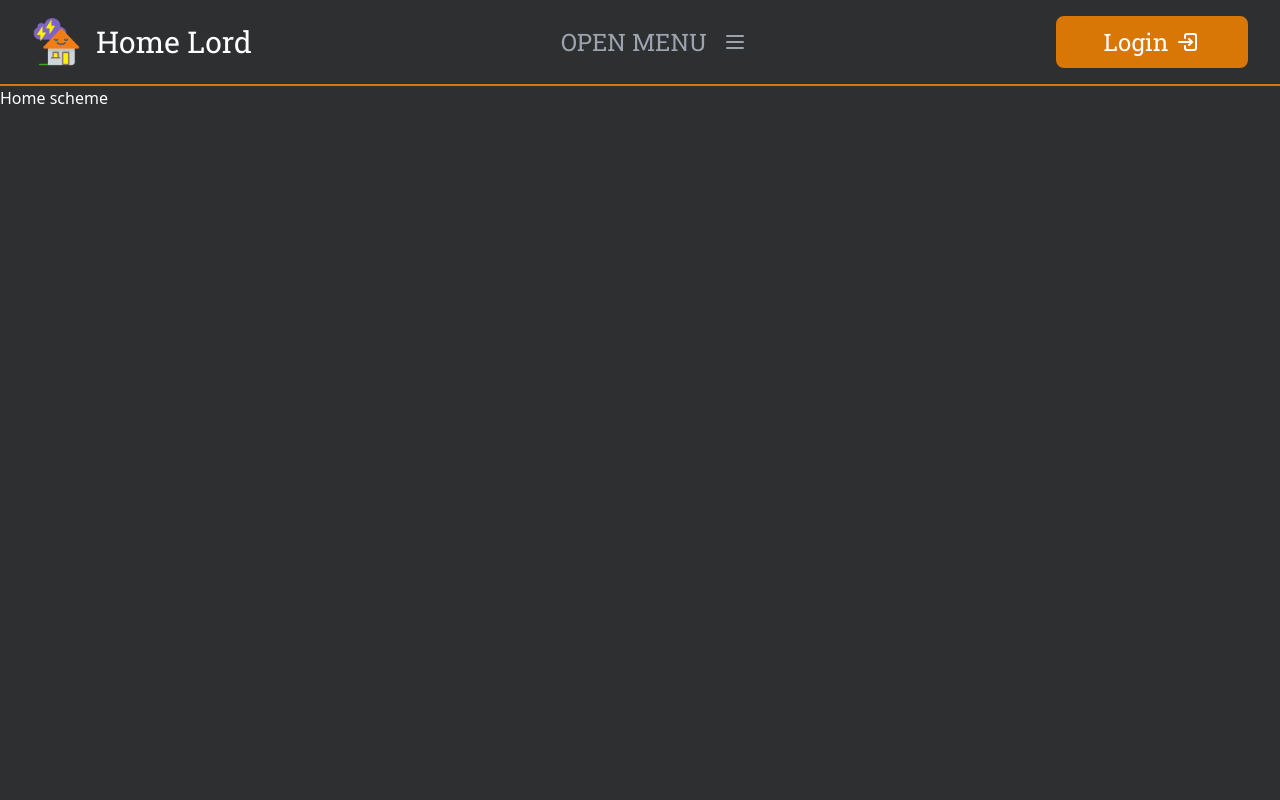
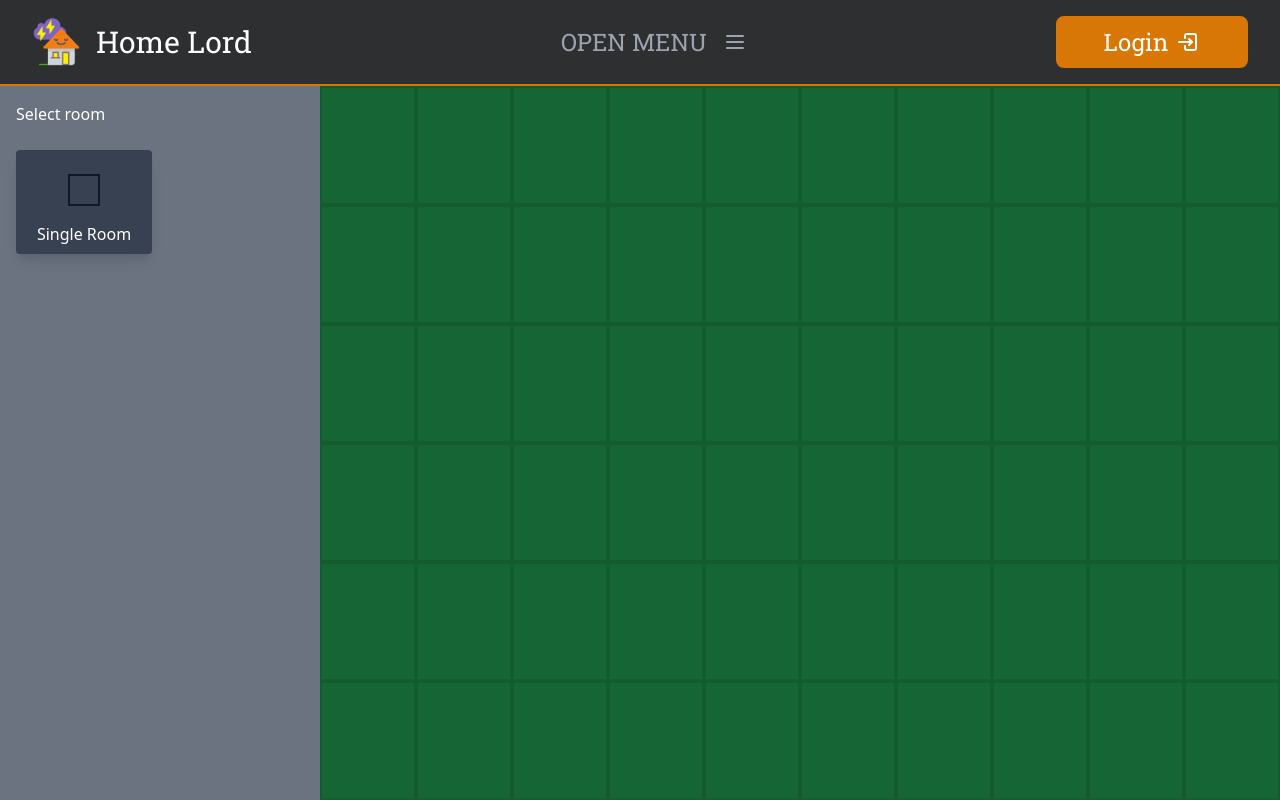
Before and after one commit to localhost-2137/frontend-coding-night-23, a React (Vite) app: page /home-scheme in a window 1280 px wide. Built offline with nearby package versions, Linux system fonts and the light colour scheme.

Commit message:
create basics for home-scheme

```diff
--- a/src/App.tsx
+++ b/src/App.tsx
@@ -6,6 +6,7 @@ import Header from "./Layout/Header";
 import Login from "./Pages/Auth/Login";
 import Register from "./Pages/Auth/Register";
 import Home from "./Pages/Home/Home";
+import HomeScheme from "./Pages/HomeScheme/HomeScheme.tsx";
 
 export default function App() {
     const element = useRoutes([
@@ -19,7 +20,7 @@ export default function App() {
                 },
                 {
                     path: "/home-scheme",
-                    element: <h1>Home scheme</h1>,
+                    element: <HomeScheme/>,
                 },
                 {
                     path: "/devices",
--- /dev/null
+++ b/src/Pages/HomeScheme/Components/GridRoom.tsx
@@ -0,0 +1,15 @@
+interface GridRoomProps {
+    id: number;
+    title: string;
+}
+
+export default function GridRoom({id, title}: GridRoomProps) {
+
+    // TODO: fetch room data from API
+
+    return (
+        <div className="w-full h-full border-4 border-black flex justify-center items-center text-white">
+            <h3>{title}</h3>
+        </div>
+    )
+}
--- /dev/null
+++ b/src/Pages/HomeScheme/Components/GridSquare.tsx
@@ -0,0 +1,13 @@
+interface GridSquareProps {
+    posX: number;
+    posY: number;
+    onClick?: () => void;
+}
+
+export default function GridSquare({onClick}: GridSquareProps) {
+    return (
+        <div onClick={onClick} className={"w-full h-full border-2 border-black opacity-10 cursor-pointer"}>
+
+        </div>
+    )
+}
--- /dev/null
+++ b/src/Pages/HomeScheme/Components/RoomBox.tsx
@@ -0,0 +1,15 @@
+interface RoomBoxProps {
+    title: string;
+}
+
+export default function RoomBox({title}: RoomBoxProps) {
+
+    return (
+        <div className="flex flex-col items-center bg-gray-700 py-2 rounded shadow-lg hover:cursor-pointer">
+            <div className="p-4 w-full">
+                <div className=" mx-auto border-2 border-gray-900 w-8 h-8"></div>
+            </div>
+            <p className="text-white">{title}</p>
+        </div>
+    )
+}
--- /dev/null
+++ b/src/Pages/HomeScheme/HomeScheme.tsx
@@ -0,0 +1,75 @@
+import {useState} from "react";
+import {motion, useIsPresent} from "framer-motion";
+import RoomBox from "./Components/RoomBox.tsx";
+import GridSquare from "./Components/GridSquare.tsx";
+import GridRoom from "./Components/GridRoom.tsx";
+
+interface SelectedRoom {
+    id: number;
+    title: string;
+}
+
+interface Square {
+    id: number;
+    posX: number;
+    posY: number;
+    room: SelectedRoom | null;
+}
+
+export default function HomeScheme() {
+
+    const isPresent = useIsPresent();
+
+    let selectedRoom: SelectedRoom = {
+        id: 1,
+        title: "Single Room",
+    }
+
+    const staticSquares: Square[] = []
+    for (let i = 0; i < 60; i++) {
+        staticSquares.push({
+            id: i,
+            posX: i % 10,
+            posY: Math.floor(i / 10),
+            room: null
+        })
+    }
+
+    const [squares, setSquares] = useState<Square[]>([...staticSquares])
+
+    return (
+        <div className="w-full flex h-full">
+            <div className="w-[25%] bg-gray-500 h-full px-4 py-4">
+                <h2>Select room</h2>
+                <div className="grid grid-cols-2 gap-4 py-6">
+                    <RoomBox title="Single Room"/>
+                </div>
+            </div>
+            <div className="w-[75%] bg-green-800 grid grid-cols-10">
+                {squares.length && squares.map(square => {
+                    return (
+                        square.room ? <GridRoom id={square.room.id} title={square.room.title}/> :
+                            <GridSquare key={square.id} posX={square.posX} posY={square.posY} onClick={() => {
+                                setSquares(prevState => {
+                                    const newSquares = [...prevState]
+                                    const index = square.posX + square.posY * 10
+                                    newSquares[index].room = selectedRoom
+                                    return newSquares
+                                })
+                            }}/>
+                    )
+                })}
+            </div>
+            <motion.div
+                initial={{scaleX: 1}}
+                animate={{
+                    scaleX: 0,
+                    transition: {duration: 0.6, ease: "circOut"},
+                }}
+                exit={{scaleX: 1, transition: {duration: 0.6, ease: "circIn"}}}
+                style={{originX: isPresent ? 0 : 1}}
+                className="privacy-screen bg-indigo-400 z-50"
+            />
+        </div>
+    )
+}
```
